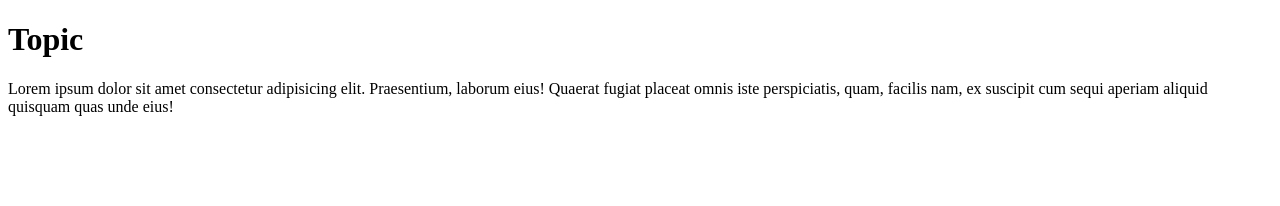
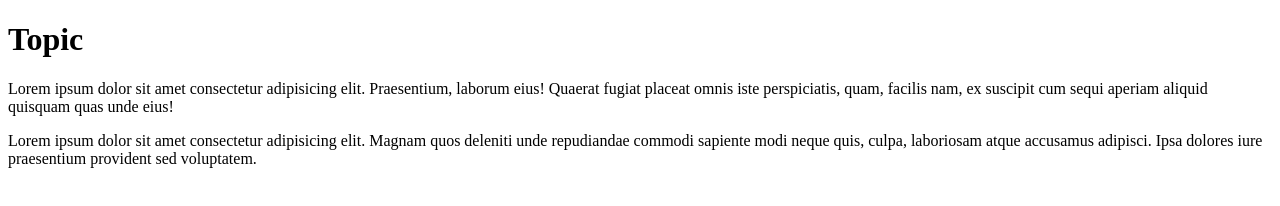
Before and after one commit to lolipopfounder/git-try, a plain HTML site: page index.html in a window 1280 px wide. Drawn offline with Linux system fonts and the light colour scheme.

Commit message:
add more text
added lorem to html

```diff
--- a/index.html
+++ b/index.html
@@ -10,5 +10,6 @@
     <h1>Topic</h1>
     <p>Lorem ipsum dolor sit amet consectetur adipisicing elit. Praesentium, laborum eius! Quaerat fugiat placeat omnis iste perspiciatis, quam, facilis nam, ex suscipit cum sequi aperiam aliquid quisquam quas unde eius!</p>
     <a href="#"></a>
+    <p>Lorem ipsum dolor sit amet consectetur adipisicing elit. Magnam quos deleniti unde repudiandae commodi sapiente modi neque quis, culpa, laboriosam atque accusamus adipisci. Ipsa dolores iure praesentium provident sed voluptatem.</p>
 </body>
 </html>
```
